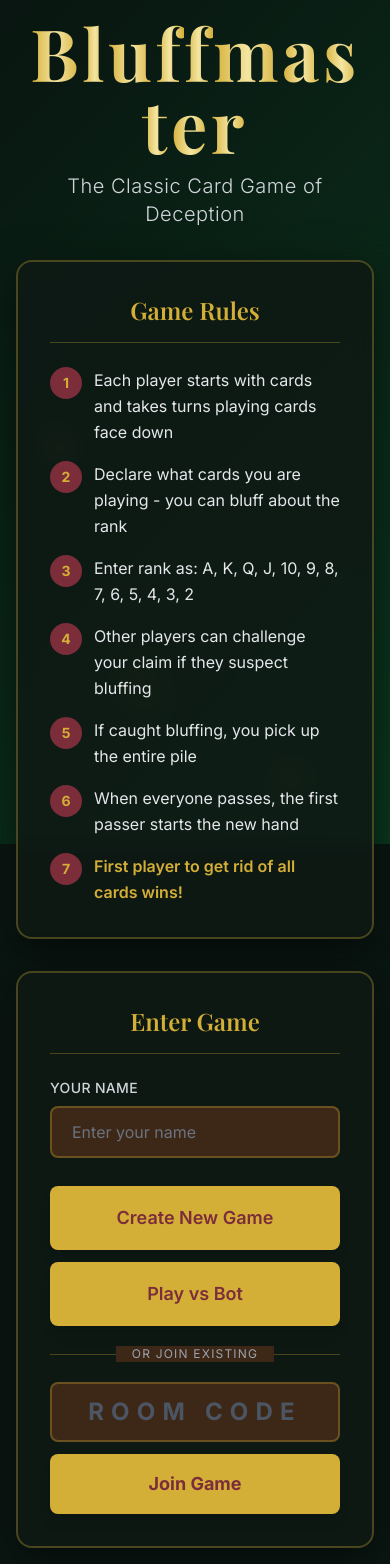
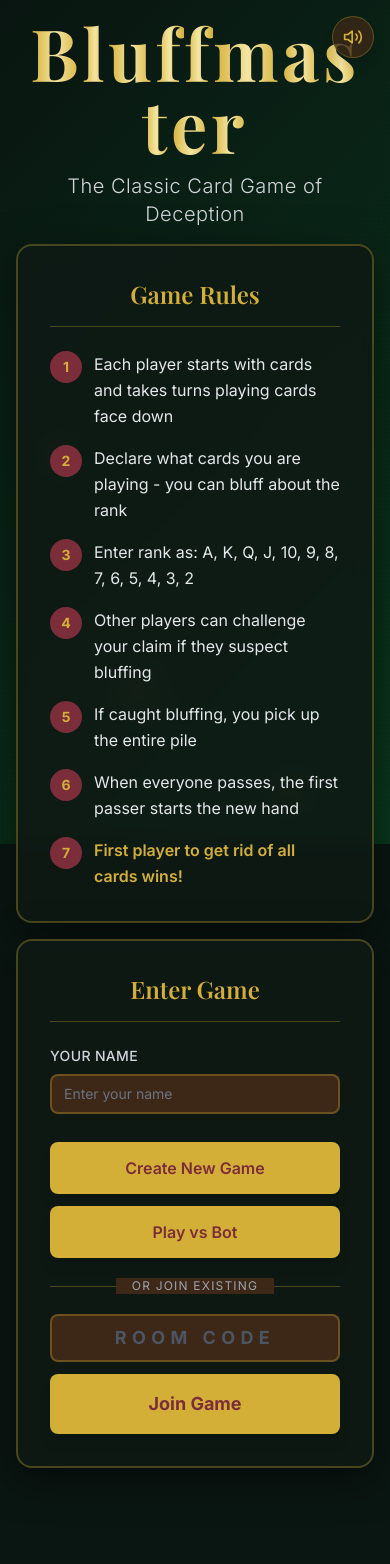
Before and after one commit to Sarah-Kazi/Bluffmaster, a Next.js app in the folder frontend/: page / in a window 390 px wide. After the commit the page ends 1484 px from the top, so only its background shows below. Built offline with nearby package versions, Linux system fonts and the light colour scheme.

Commit message:
background music

```diff
--- a/frontend/src/app/game/page.tsx
+++ b/frontend/src/app/game/page.tsx
@@ -730,7 +730,7 @@ function GameContent() {
                 </div>
 
                 {/* Chat Input */}
-                <div className="flex gap-1.5">
+                <div className="flex gap-1.5 w-full">
                   <input
                     type="text"
                     value={chatInput}
@@ -741,19 +741,19 @@ function GameContent() {
                       }
                     }}
                     placeholder="Message..."
-                    className="flex-1 px-2 py-1.5 bg-poker-wood border border-poker-gold/30 rounded-lg
-                             text-white text-xs placeholder-gray-400
+                    className="flex-1 px-2 py-1 sm:py-1.5 bg-poker-wood border border-poker-gold/30 rounded-lg
+                             text-white text-[11px] sm:text-xs placeholder-gray-400
                              focus:outline-none focus:border-poker-gold focus:ring-1 focus:ring-poker-gold/30
-                             transition-all duration-200"
+                             transition-all duration-200 w-full"
                     maxLength={100}
                   />
                   <button
                     onClick={sendChatMessage}
                     disabled={!chatInput.trim()}
-                    className="px-3 py-1.5 bg-poker-gold hover:bg-poker-gold-dark text-poker-wood
-                             font-semibold text-xs rounded-lg btn-poker whitespace-nowrap
+                    className="px-2.5 sm:px-3 py-1 sm:py-1.5 bg-poker-gold hover:bg-poker-gold-dark text-poker-wood
+                             font-semibold text-[11px] sm:text-xs rounded-lg btn-poker whitespace-nowrap
                              disabled:opacity-50 disabled:cursor-not-allowed
-                             border border-poker-wood/50
+                             border border-poker-wood/50 w-16 sm:w-auto
                              transition-all duration-200"
                   >
                     Send
--- a/frontend/src/app/page.tsx
+++ b/frontend/src/app/page.tsx
@@ -1,15 +1,42 @@
 "use client";
 
-import { useState } from "react";
+import { useState, useRef, useEffect } from "react";
 import { useRouter } from "next/navigation";
 import { useGameSounds } from "@/hooks/useGameSounds";
+import YouTube from "react-youtube";
+
+const BACKGROUND_MUSIC_ID = "PaFHwTjy1yE";
 
 export default function Home() {
   const [roomCode, setRoomCode] = useState("");
   const [playerName, setPlayerName] = useState<string>("");
   const [isCreating, setIsCreating] = useState(false);
+  const [isMusicMuted, setIsMusicMuted] = useState(false);
+  const musicPlayerRef = useRef<any>(null);
   const router = useRouter();
   const { playButtonSound } = useGameSounds();
+
+  const onMusicReady = (event: any) => {
+    musicPlayerRef.current = event.target;
+    // Start playing the music when it's ready
+    if (musicPlayerRef.current) {
+      musicPlayerRef.current.playVideo();
+      if (isMusicMuted) {
+        musicPlayerRef.current.mute();
+      }
+    }
+  };
+
+  const toggleMusicMute = () => {
+    if (musicPlayerRef.current) {
+      if (isMusicMuted) {
+        musicPlayerRef.current.unMute();
+      } else {
+        musicPlayerRef.current.mute();
+      }
+      setIsMusicMuted(!isMusicMuted);
+    }
+  };
 
   const createRoom = () => {
     if (!playerName.trim()) {
@@ -59,7 +86,30 @@ export default function Home() {
       </div>
 
       <div className="min-h-screen flex items-center justify-center p-4 relative z-10">
-        <div className="w-full max-w-6xl space-y-8">
+        {/* Mute Button - Top Right Corner */}
+        <button
+          onClick={toggleMusicMute}
+          className="fixed top-4 right-4 p-2.5 bg-poker-wood/80 hover:bg-poker-wood text-poker-gold
+                   rounded-full btn-poker border border-poker-gold/30 hover:border-poker-gold
+                   transition-all duration-200 z-20 shadow-lg"
+          title={isMusicMuted ? "Unmute Music" : "Mute Music"}
+        >
+          {isMusicMuted ? (
+            <svg xmlns="http://www.w3.org/2000/svg" width="20" height="20" viewBox="0 0 24 24" fill="none" stroke="currentColor" strokeWidth="2" strokeLinecap="round" strokeLinejoin="round">
+              <polygon points="11 5 6 9 2 9 2 15 6 15 11 19 11 5"></polygon>
+              <line x1="23" y1="9" x2="17" y2="15"></line>
+              <line x1="17" y1="9" x2="23" y2="15"></line>
+            </svg>
+          ) : (
+            <svg xmlns="http://www.w3.org/2000/svg" width="20" height="20" viewBox="0 0 24 24" fill="none" stroke="currentColor" strokeWidth="2" strokeLinecap="round" strokeLinejoin="round">
+              <polygon points="11 5 6 9 2 9 2 15 6 15 11 19 11 5"></polygon>
+              <path d="M15.54 8.46a5 5 0 0 1 0 7.07"></path>
+              <path d="M19.07 4.93a10 10 0 0 1 0 14.14"></path>
+            </svg>
+          )}
+        </button>
+
+        <div className="w-full max-w-6xl space-y-4 sm:space-y-6 md:space-y-8">
           {/* Title */}
           <div className="text-center space-y-3">
             <h1 className="text-7xl font-display font-bold tracking-wider">
@@ -84,7 +134,7 @@ export default function Home() {
             </p>
           </div>
 
-          <div className="grid lg:grid-cols-2 gap-8">
+          <div className="grid lg:grid-cols-2 gap-4 sm:gap-6 md:gap-8">
             {/* Game Rules Panel */}
             <div className="poker-panel rounded-2xl p-8 space-y-6 backdrop-blur-sm">
               <h2 className="text-2xl font-display font-semibold text-poker-gold text-center border-b border-poker-gold/30 pb-4">
@@ -159,8 +209,8 @@ export default function Home() {
                     type="text"
                     value={playerName || ''}
                     onChange={(e) => setPlayerName(e.target.value)}
-                    className="w-full px-5 py-3 bg-poker-wood border-2 border-poker-gold/30 rounded-lg
-                             text-white placeholder-gray-500
+                    className="w-full px-3 sm:px-4 md:px-5 py-2 sm:py-3 bg-poker-wood border-2 border-poker-gold/30 rounded-lg
+                             text-white placeholder-gray-500 text-sm sm:text-base
                              focus:outline-none focus:border-poker-gold focus:ring-2 focus:ring-poker-gold/20
                              transition-all duration-200"
                     placeholder="Enter your name"
@@ -173,12 +223,11 @@ export default function Home() {
                   <button
                     onClick={createRoom}
                     disabled={isCreating}
-                    className="w-full py-4 bg-poker-gold hover:bg-poker-gold-dark text-poker-burgundy
-                             font-semibold text-lg rounded-lg
+                    className="w-full py-3 sm:py-4 bg-poker-gold hover:bg-poker-gold-dark text-poker-burgundy
+                             font-semibold text-base sm:text-lg rounded-lg
                              border-2 border-poker-gold/40
                              shadow-lg
-                             transition-colors duration-200 disabled:opacity-50 disabled:cursor-not-allowed
-                             "
+                             transition-colors duration-200 disabled:opacity-50 disabled:cursor-not-allowed"
                   >
                     Create New Game
                   </button>
@@ -186,12 +235,11 @@ export default function Home() {
                   <button
                     onClick={startSinglePlayer}
                     disabled={isCreating}
-                    className="w-full py-4 bg-poker-gold hover:bg-poker-gold-dark text-poker-burgundy
-                             font-semibold text-lg rounded-lg
+                    className="w-full py-3 sm:py-4 bg-poker-gold hover:bg-poker-gold-dark text-poker-burgundy
+                             font-semibold text-base sm:text-lg rounded-lg
                              border-2 border-poker-gold/40
                              shadow-lg
-                             transition-colors duration-200 disabled:opacity-50 disabled:cursor-not-allowed
-                             "
+                             transition-colors duration-200 disabled:opacity-50 disabled:cursor-not-allowed"
                   >
                     Play vs Bot
                   </button>
@@ -213,8 +261,8 @@ export default function Home() {
                     type="text"
                     value={roomCode || ''}
                     onChange={(e) => setRoomCode(e.target.value.toUpperCase())}
-                    className="w-full px-5 py-3 bg-poker-wood border-2 border-poker-gold/30 rounded-lg
-                             text-center text-2xl font-bold text-poker-gold tracking-[0.3em]
+                    className="w-full px-3 sm:px-4 md:px-5 py-2 sm:py-3 bg-poker-wood border-2 border-poker-gold/30 rounded-lg
+                             text-center text-lg sm:text-xl md:text-2xl font-bold text-poker-gold tracking-[0.3em]
                              placeholder-gray-600 uppercase
                              focus:outline-none focus:border-poker-gold focus:ring-2 focus:ring-poker-gold/20
                              transition-all duration-200"
@@ -237,6 +285,24 @@ export default function Home() {
           </div>
         </div>
       </div>
+
+      {/* Background Music Player (Hidden) */}
+      <div className="hidden">
+        <YouTube
+          videoId={BACKGROUND_MUSIC_ID}
+          opts={{
+            height: '0',
+            width: '0',
+            playerVars: {
+              autoplay: 1,
+              controls: 0,
+              loop: 1,
+              playlist: BACKGROUND_MUSIC_ID, // Required for loop to work
+            },
+          }}
+          onReady={onMusicReady}
+        />
+      </div>
     </>
   );
 }
```
